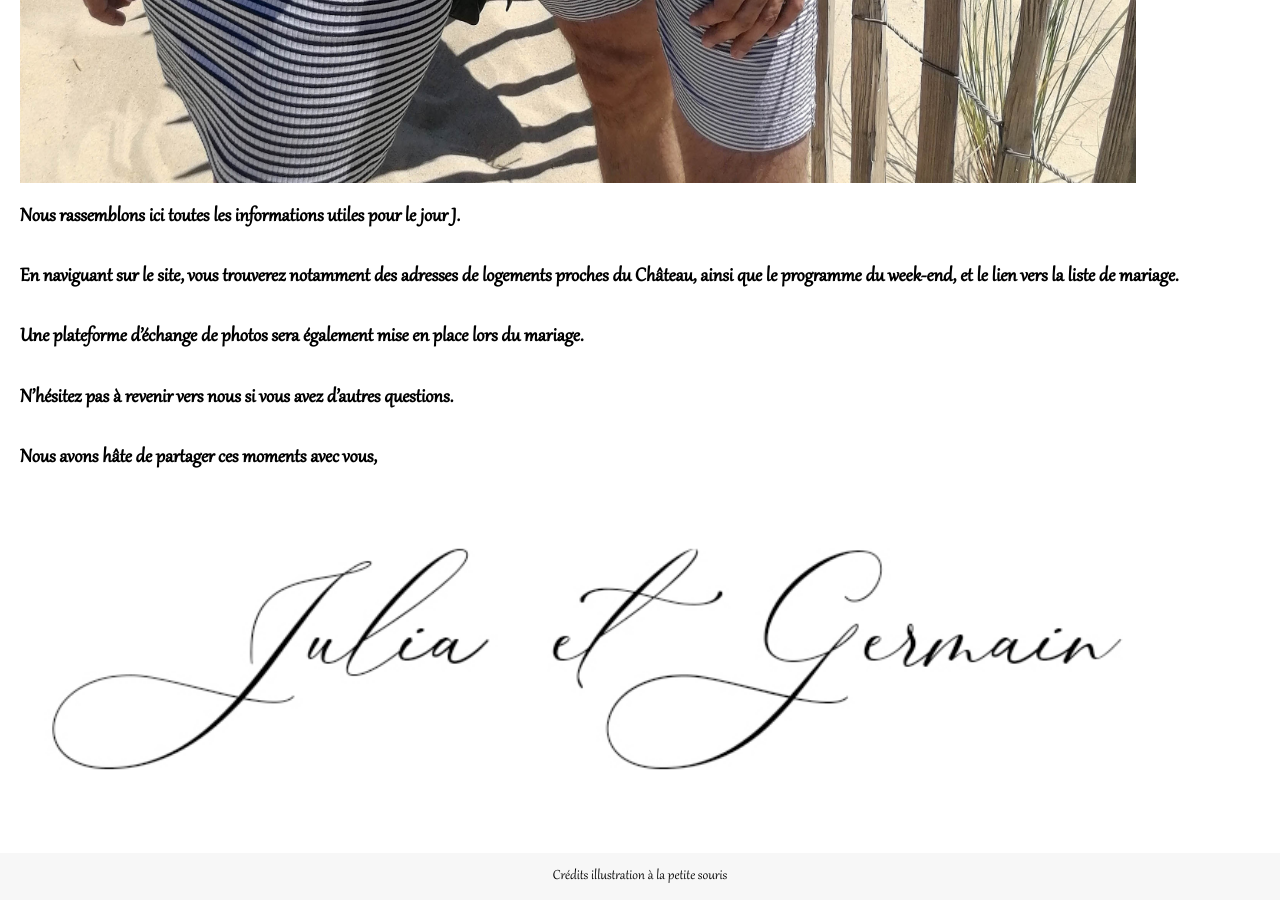
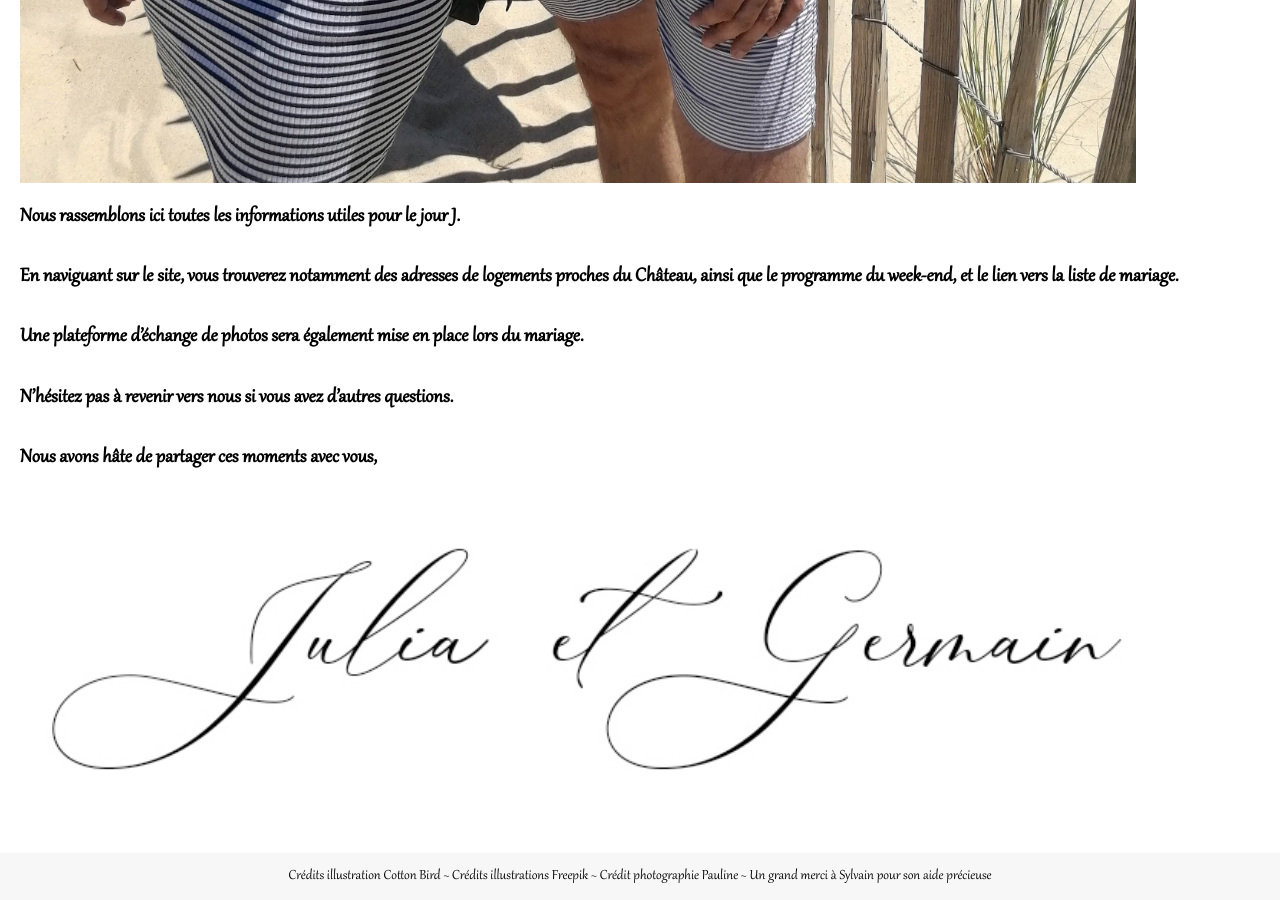
Before and after one commit to Germinal-A/Site-du-Mariage-de-Julia-et-Germain, a Jekyll site: the page built from index.md, in a window 1280 px wide and 900 px high, scrolled down 2475 px. Built offline with Jekyll 4.4.1, drawn with Linux system fonts in a browser that asks for light colours.

Commit message:
Update default.html

```diff
--- a/_layouts/default.html
+++ b/_layouts/default.html
@@ -28,7 +28,7 @@
       </div>
     </div>
     <footer>
-      <p>Crédits illustration à la petite souris</p>
+      <p>Crédits illustration Cotton Bird ~ Crédits illustrations Freepik ~ Crédit photographie Pauline ~ Un grand merci à Sylvain pour son aide précieuse</p>
     </footer>
   </body>
 </html>
```
